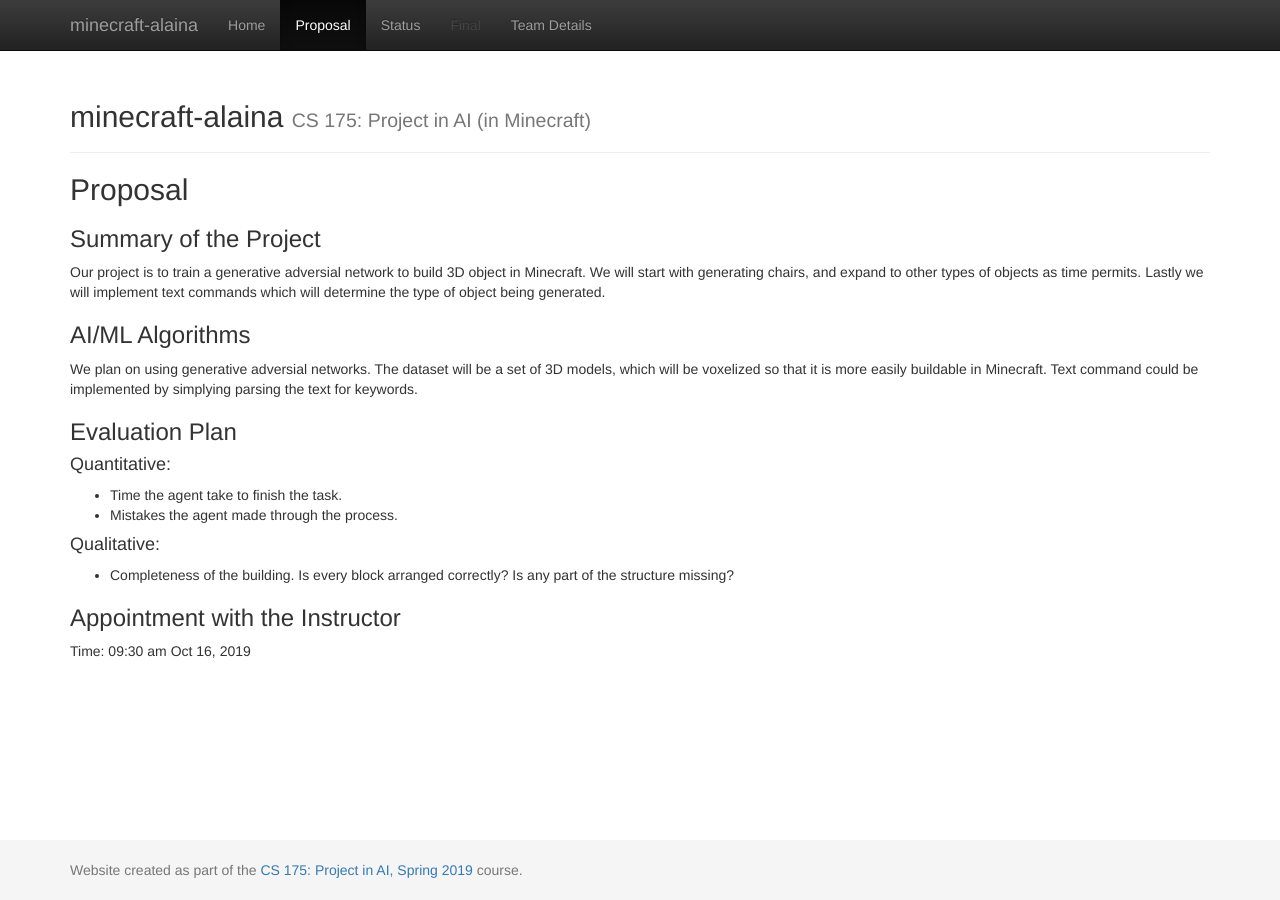
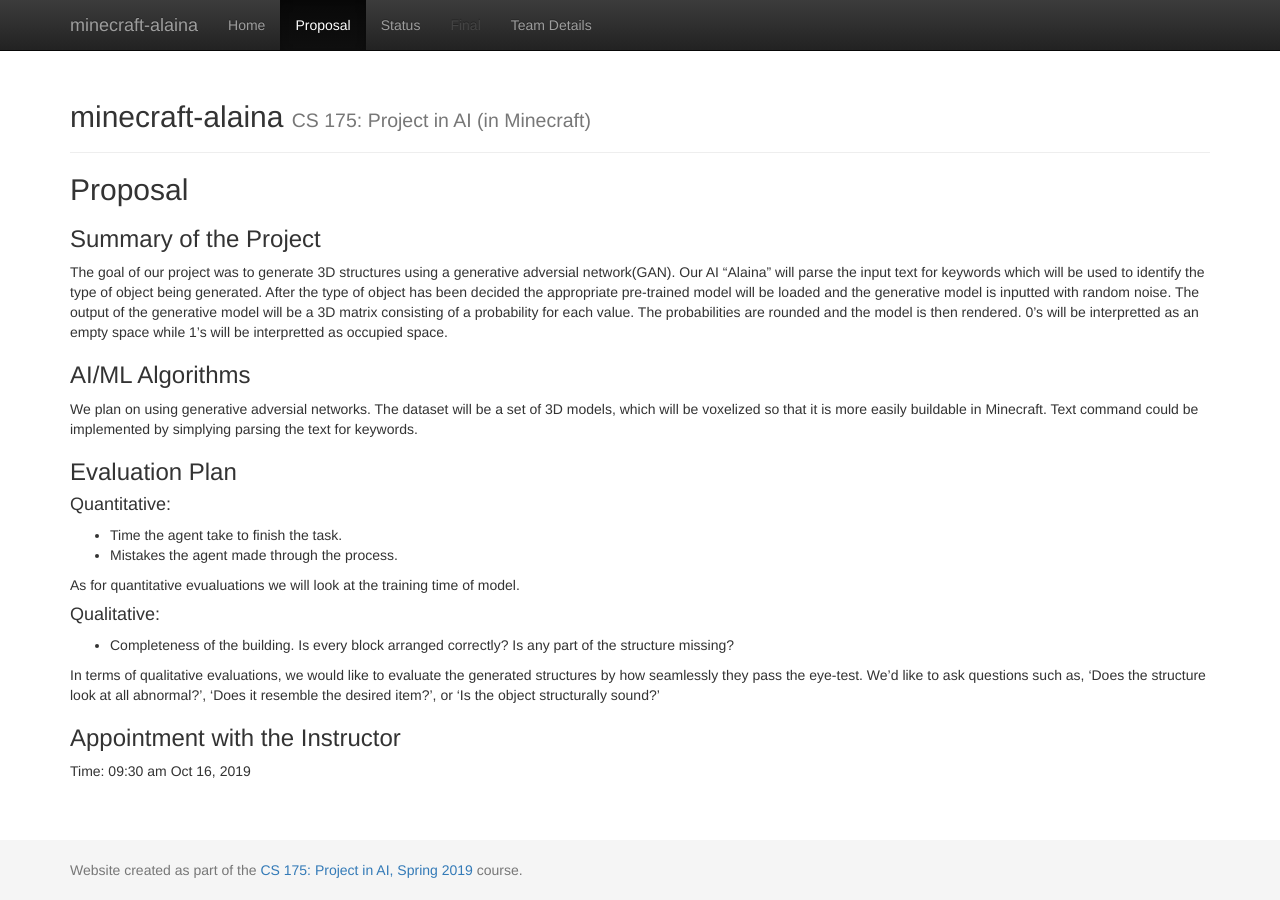
Before and after one commit to bdon1990x/minecraft-alaina, a Jekyll site: the page built from docs/proposal.md, in a window 1280 px wide. Built offline with Jekyll 4.4.1, drawn with Linux system fonts in a browser that asks for light colours.

Commit message:
Update proposal.md

```diff
--- a/docs/proposal.md
+++ b/docs/proposal.md
@@ -7,7 +7,10 @@
 
 ### Summary of the Project
 
-Our project is to train a generative adversial network to build 3D object in Minecraft. We will start with generating chairs, and expand to other types of objects as time permits. Lastly we will implement text commands which will determine the type of object being generated.
+The goal of our project was to generate 3D structures using a generative adversial network(GAN). Our AI "Alaina" will parse the input text for
+keywords which will be used to identify the type of object being generated. After the type of object has been decided the appropriate pre-trained
+model will be loaded and the generative model is inputted with random noise. The output of the generative model will be a 3D matrix consisting
+of a probability for each value. The probabilities are rounded and the model is then rendered. 0's will be interpretted as an empty space while 1's will be interpretted as occupied space.
 
 ### AI/ML Algorithms
 
@@ -20,10 +23,14 @@
 - Time the agent take to finish the task.
 - Mistakes the agent made through the process.
 
+As for quantitative evualuations we will look at the training time of model.
+
 #### Qualitative:
 
 - Completeness of the building. Is every block arranged correctly? Is any part of the structure missing?
 
+In terms of qualitative evaluations, we would like to evaluate the generated structures by how seamlessly they pass the eye-test. We'd like to ask questions such as, 'Does the structure look at all abnormal?', 'Does it resemble the desired item?', or 'Is the object structurally sound?'
+
 ### Appointment with the Instructor
 
 Time: 09:30 am Oct 16, 2019
```
